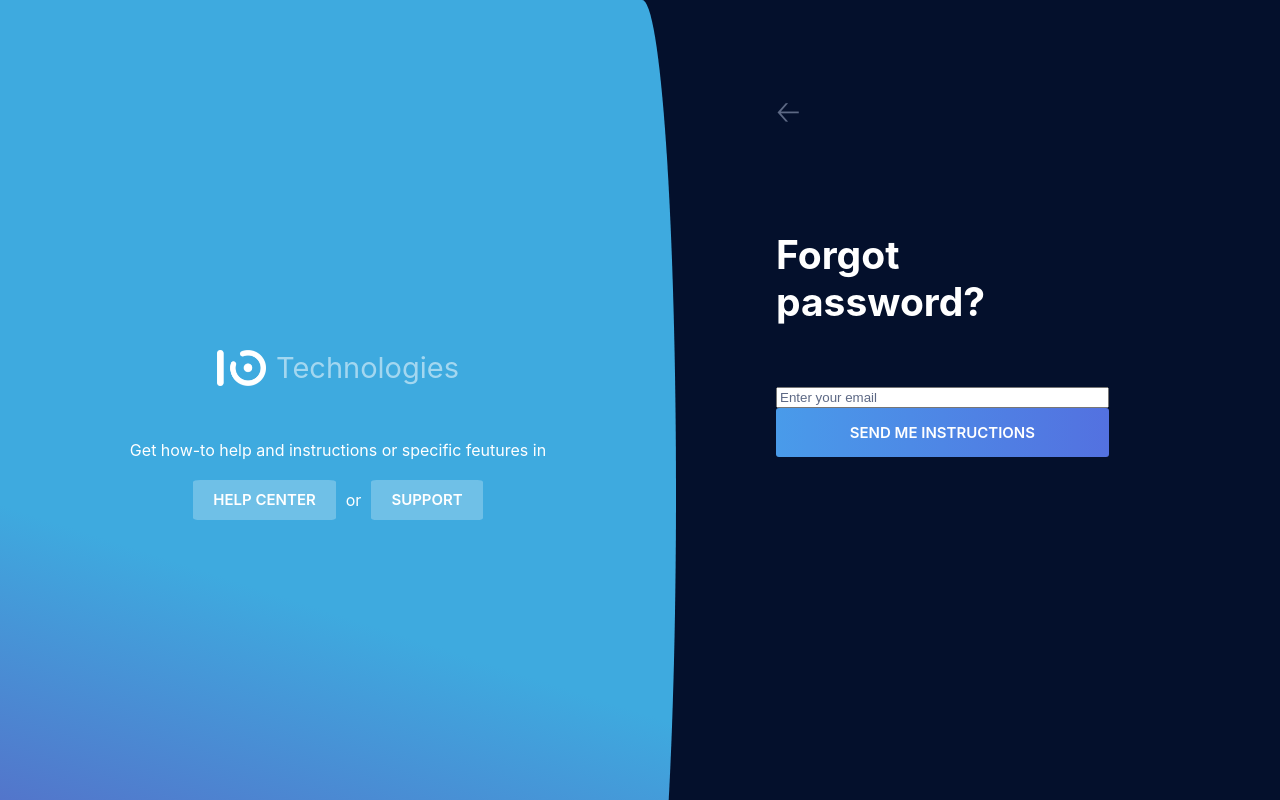
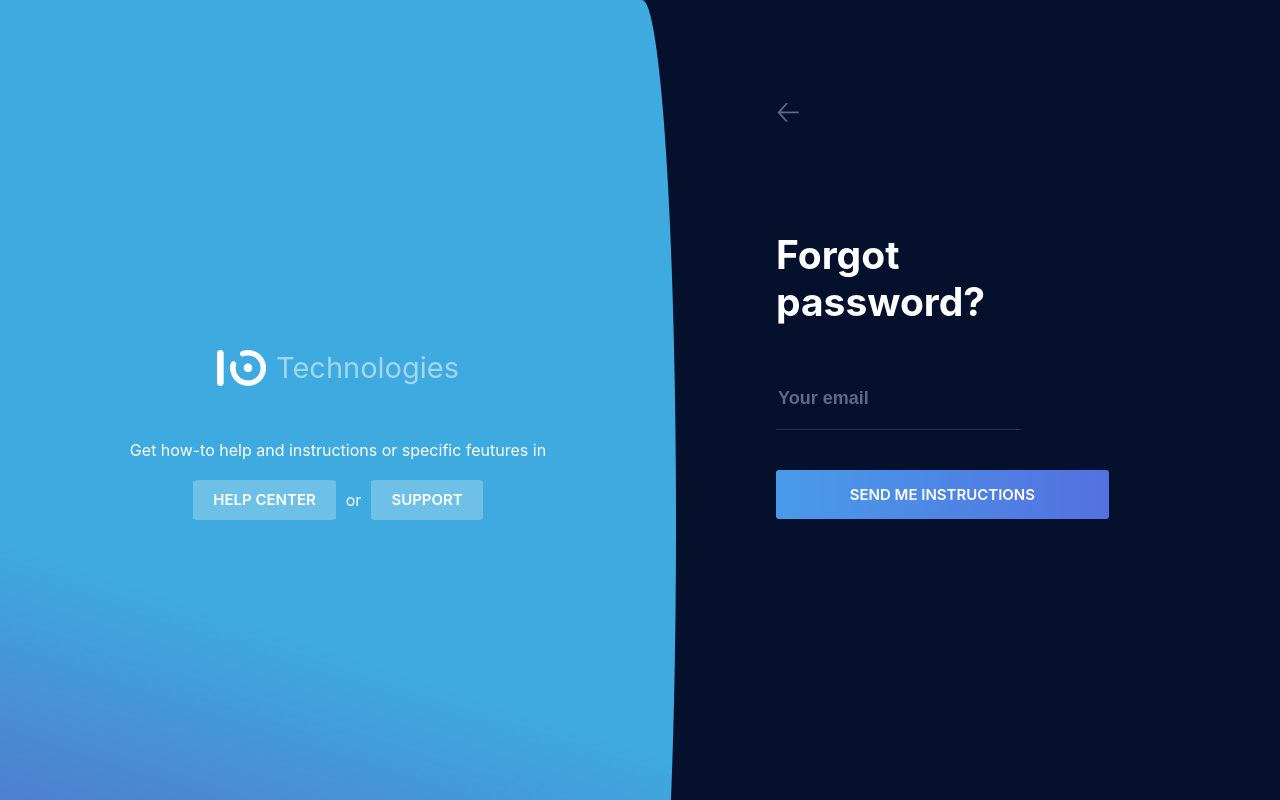
Before and after one commit to n7-remax/form-validation, a React (Create React App) app: page /forgot-password in a window 1280 px wide. Shown: the top 800 px of the page. Built offline with nearby package versions, Linux system fonts and the light colour scheme.

Commit message:
improved rules of password

```diff
--- a/src/App/Login/ForgotPassword/ForgotPassword.js
+++ b/src/App/Login/ForgotPassword/ForgotPassword.js
@@ -1,26 +1,32 @@
-import React from 'react';
+import React, { useRef } from 'react';
 import { Link } from 'react-router-dom'
+import InputValidation from '../InputValidation/InputValidation'
+import ValidationRules from '../ValidationRules/validationRules'
 
 
 import './forgotpassword.css'
 
 
 function ForgotPassword() {
+    const inputEl = useRef(null);
+    const onButtonClick = () => {
+        inputEl.current.validate();
+    }
     return (
         <div className="forgot-password">
             <div className="arrow-place">
-            <Link to="/">&#129120;</Link>
+                <Link to="/">&#129120;</Link>
             </div>
             <div className="heading">
                 <h2>Forgot password?</h2>
             </div>
             <div className="form-section">
                 <form className="form">
-                    <input placeholder="Enter your email" type="email"></input>
+                    <InputValidation type="email" placeholder="Your email" ref={inputEl} rules={ValidationRules.inputEmail} />
                 </form>
             </div>
             <div className="confirm-place">
-                <a href="#" className="confirm-button">Send me instructions</a>
+                <a onClick={onButtonClick} href="#" className="confirm-button">Send me instructions</a>
             </div>
         </div>
     );
--- a/src/App/Login/ValidationRules/validationRules.js
+++ b/src/App/Login/ValidationRules/validationRules.js
@@ -6,9 +6,7 @@ const inputEmail = [
   ];
   const inputPassword = [
     e => !e && 'Значение не должно быть пустым',
-    e => !e.match(/^\d+$/) && 'Значение должно состоять только из цифр',
-    e => e.length < 10 && 'Значение должно быть длиннее 10 символов',
-    e => e.length > 20 && 'Значение должно быть короче 20 символов',
+    e => e.length > 8 && 'Значение должно быть короче 8 символов',
   ];
 
   export default {inputEmail,inputPassword}
```
